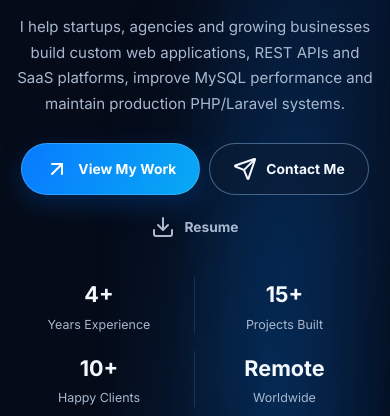
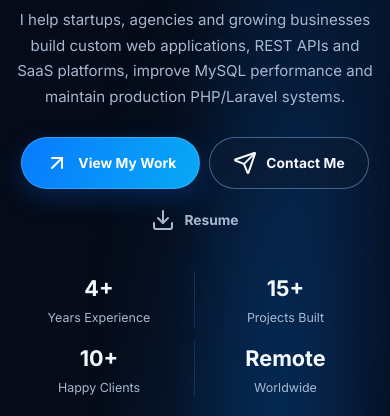
Before and after one commit to asimgee105/Portfolio, a website: page index.html in a window 390 px wide. Shown: the part 363-779 px from the top of the page. Drawn offline with nearby package versions, Linux system fonts and the light colour scheme; no server answers.

Commit message:
Apply final responsive cinematic hero stylesheet and refresh caches

```diff
--- a/index.html
+++ b/index.html
@@ -45,7 +45,8 @@
     <link href="https://unpkg.com/boxicons@2.1.4/css/boxicons.min.css" rel="stylesheet">
     <script src="https://unpkg.com/lucide@latest"></script>
     <link rel="stylesheet" href="css/style.css?v=20261114-visiblefix">
-    <link rel="stylesheet" href="css/neon-portfolio.css?v=20261114">
+    <link rel="stylesheet" href="css/neon-portfolio.css?v=20261114-fix2">
+    <link rel="stylesheet" href="css/hero-reference.css?v=20261114-fix2">
 
     <!-- JSON-LD Structured Data Schema -->
     <script type="application/ld+json">
```
